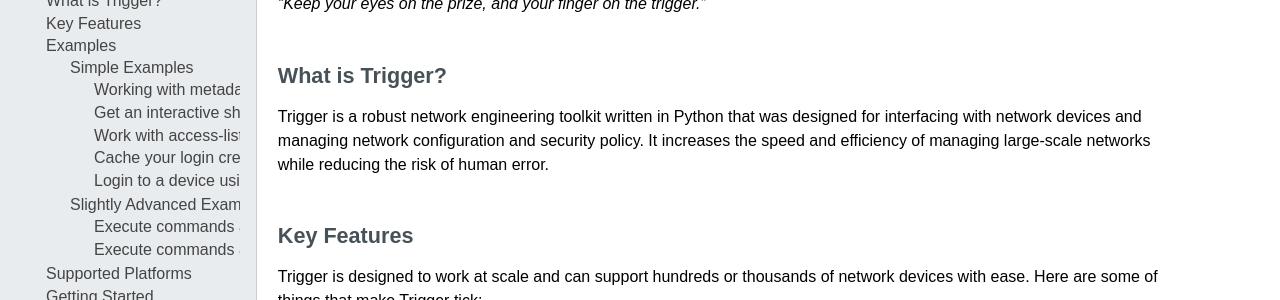
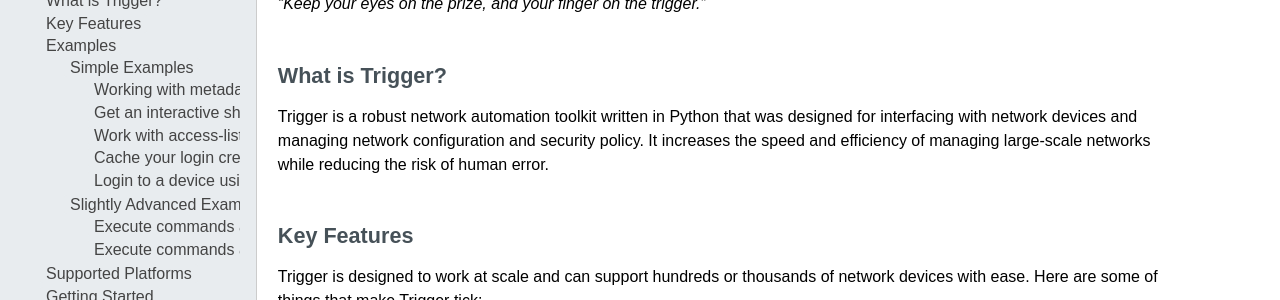
Before and after one commit to trigger/trigger, a Sphinx documentation site: the page built from docs/index.rst, in a window 1280 px wide and 900 px high. Shown: the part 120-420 px from the top of the window. Built offline with Sphinx 7.4.7, drawn with Linux system fonts in a browser that asks for light colours.

Commit message:
Update docs to refer to us as "network automation toolkit" :)

```diff
--- a/README.rst
+++ b/README.rst
@@ -1,14 +1,14 @@
 What is Trigger?
 ================
 
-Trigger is a robust network engineering toolkit written in Python that was
+Trigger is a robust network automation toolkit written in Python that was
 designed for interfacing with network devices and managing network
 configuration and security policy. It increases the speed and efficiency of
 managing large-scale networks while reducing the risk of human error.
 
 Started by the AOL Network Security team in 2006, Trigger was originally
 designed for security policy management on firewalls, routers, and switches. It
-has since been expanded to be a full-featured network engineering toolkit.
+has since been expanded to be a full-featured network automation toolkit.
 
 With the high number of network devices on the AOL network this application is
 invaluable to performance and reliability. We hope you'll find it useful on
--- a/docs/index.rst
+++ b/docs/index.rst
@@ -7,7 +7,7 @@
 What is Trigger?
 ================
 
-Trigger is a robust network engineering toolkit written in Python that was
+Trigger is a robust network automation toolkit written in Python that was
 designed for interfacing with network devices and managing network
 configuration and security policy. It increases the speed and efficiency of
 managing large-scale networks while reducing the risk of human error.
```
